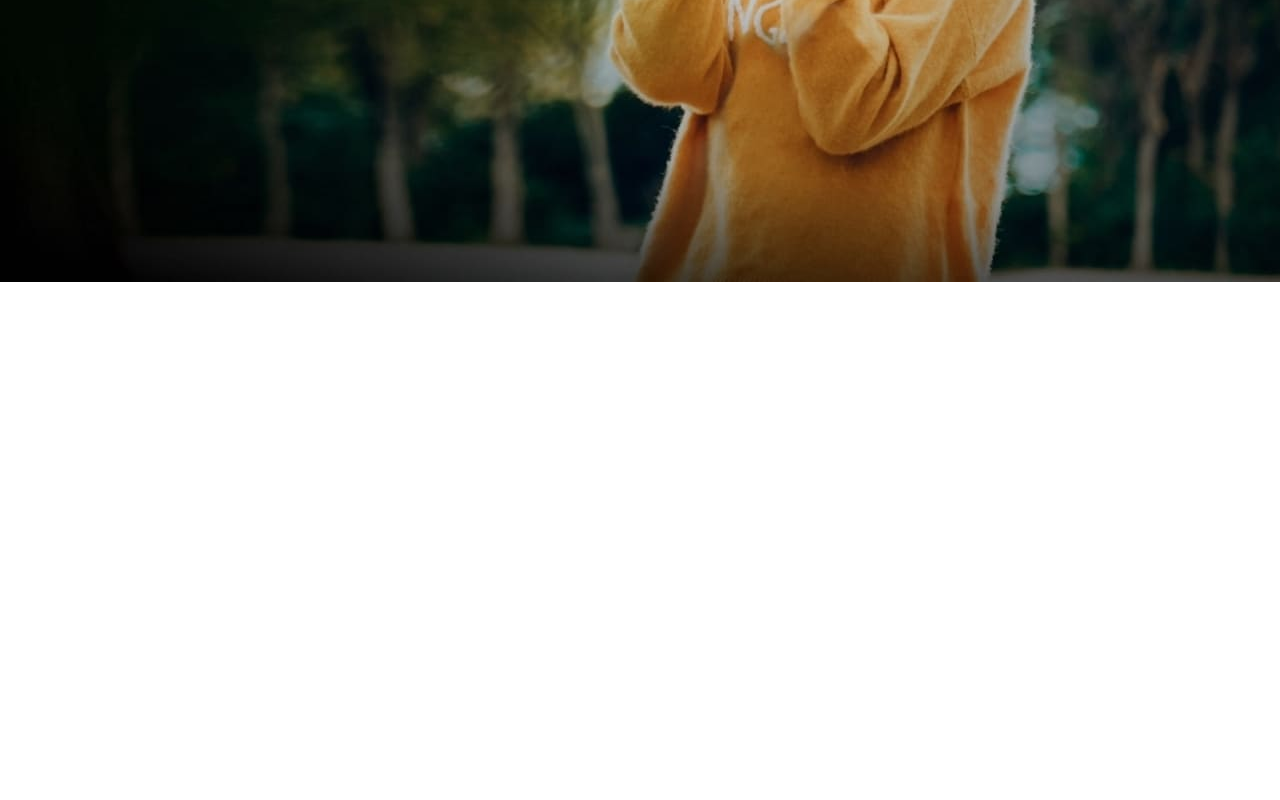
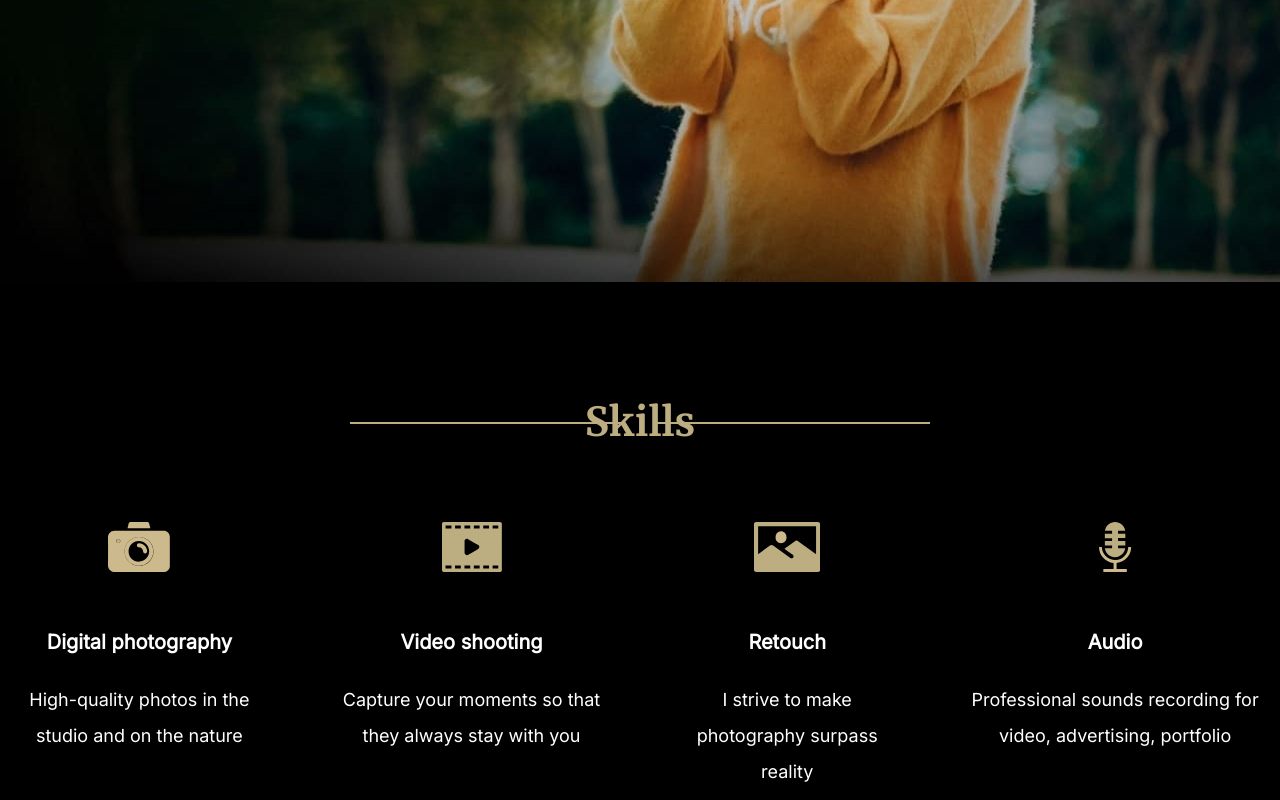
Before and after one commit to mainazarov1/game-rock-paper-scissors, a website: page portfolio/index.html in a window 1280 px wide. Shown: the part 628-1428 px from the top of the page. Before the commit the page ends 910 px from the top, so only its background shows below. Drawn offline with Linux system fonts and the light colour scheme.

Commit message:
feat: add skills section

```diff
--- a/portfolio/index.html
+++ b/portfolio/index.html
@@ -42,10 +42,37 @@
 			<div class="container">
 				<div class="hero__content">
 					<h1 class="heading">Alexa Rise</h1>
-					<p class="description">Save sincere emotions, romantic feelings and happy moments of life together with
-						professional photographer Alexa Rise</p>
+					<h3 class="description">Save sincere emotions, romantic feelings and happy moments of life together with
+						professional photographer Alexa Rise</h3>
 					<button class="hero__button">Hire me</button>
 				</div>
+			</div>
+		</section>
+		<section class="skills">
+			<div class="container">
+				<h2 class="title">Skills</h2>
+				<ul class="skills__list">
+					<li class="skills__item">
+						<img src="./assets/svg/camera 1.svg" alt="camera-icon" class="skills__icon">
+						<h3 class="description">Digital photography</h3>
+						<p class="text">High-quality photos in the studio and on the nature</p>
+					</li>
+					<li class="skills__item">
+						<img src="./assets/svg/video 1.svg" alt="video-icon" class="skills__icon">
+						<h3 class="description">Video shooting</h3>
+						<p class="text">Capture your moments so that they always stay with you</p>
+					</li>
+					<li class="skills__item">
+						<img src="./assets/svg/image 1.svg" alt="image-icon" class="skills__icon">
+						<h3 class="description">Retouch</h3>
+						<p class="text">I strive to make photography surpass reality</p>
+					</li>
+					<li class="skills__item">
+						<img src="./assets/svg/mic 1.svg" alt="mic-icon" class="skills__icon">
+						<h3 class="description">Audio</h3>
+						<p class="text">Professional sounds recording for video, advertising, portfolio</p>
+					</li>
+				</ul>
 			</div>
 		</section>
 	</main>
--- a/portfolio/styles/style.scss
+++ b/portfolio/styles/style.scss
@@ -7,6 +7,7 @@
 	box-sizing: border-box;
 }
 body {
+	background: #000;
 	font-family: 'Inter', sans-serif;
 	color: #FFF;
 }
@@ -23,6 +24,35 @@ h1, h2 {
 	max-width: 1440px;
 	margin: 0 auto;
 	padding: 0 20px;
+}
+.title {
+	position: relative;
+	padding-bottom: 60px;
+	font-size: 40px;
+	line-height: 2em;
+	color: var(--color-Gold);
+	&::before, &::after {
+		content: '';
+		position: absolute;
+		top: 40px;
+		width: 274px;
+		height: 2px;
+		background: var(--color-Gold);
+	}
+	&:before {
+		left: 330px;
+	}
+	&:after {
+		right: 330px;
+	}
+}
+.description {
+	font-size: 20px;
+	line-height: 2em;
+}
+.text {
+	font-size: 18px;
+	line-height: 2em;
 }
 .header {
 	position: absolute;
@@ -62,13 +92,12 @@ h1, h2 {
 .main {
 }
 .hero {
-	position: absolute;
+	// position: relative;
 	width: 100%;
 	height: 910px;
 	background: url(../assets/img/bg.png);
-
 	&__content {
-		margin: 250px 0 0 60px;
+		padding: 250px 0 0 60px;
 		width: 500px;
 	}
 	.heading {
@@ -77,8 +106,6 @@ h1, h2 {
 		margin-bottom: 10px;
 	}
 	.description {
-		font-size: 20px;
-		line-height: 2em;
 		margin-bottom: 25px;
 	}
 	.hero__button {
@@ -93,3 +120,26 @@ h1, h2 {
 		}
 	}
 }
+.skills {
+	padding: 100px 0 10px;
+	text-align: center;
+	&__list {
+		display: flex;
+		justify-content: space-between;
+	}
+	&__item {
+		display: flex;
+		flex-direction: column;
+		align-items: center;
+		margin-right: 80px;
+		&:last-child {
+			margin-right: 0;
+		}
+	}
+	&__icon {
+		margin-bottom: 50px;
+	}
+	.description {
+		margin-bottom: 20px;
+	}
+}
```
Also changed, not shown: portfolio/styles/style.css, 1 other file.
